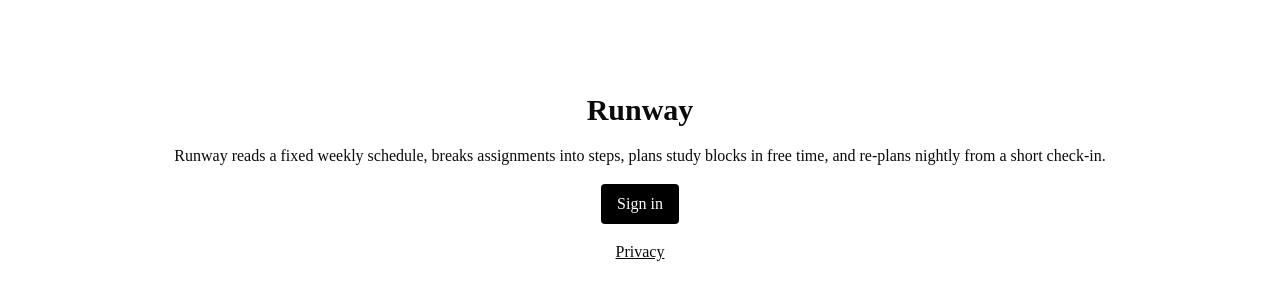
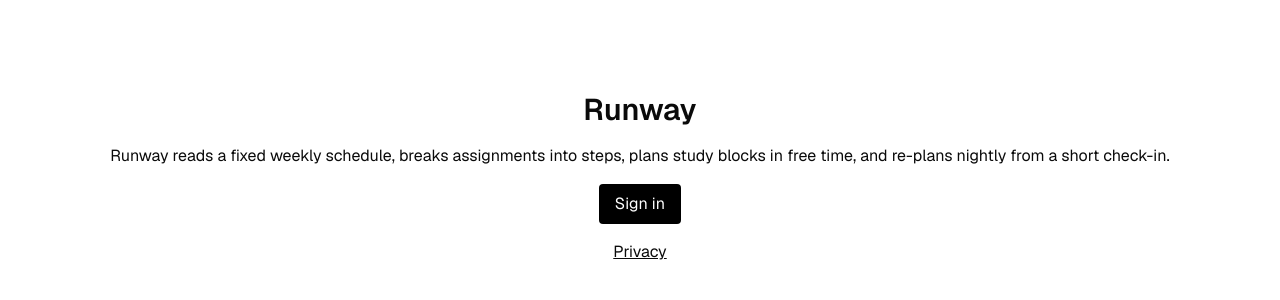
Before and after one commit to Muffi7869/runway, a Next.js app: page / in a window 1280 px wide. Shown: the part 222-522 px from the top of the page. Built offline with nearby package versions, Linux system fonts and the light colour scheme; no server answers.

Commit message:
P2-FIX: global font variable

```diff
--- a/reports/phase-2.md
+++ b/reports/phase-2.md
@@ -179,7 +179,6 @@
 
 - Working-location, out-of-office, and focus-time behavior cannot be tested with a personal Gmail account. Their skip-or-keep behavior is covered by unit tests only.
 - A simultaneous first-time find-or-create race can create an additional Runway calendar. The database winner is deterministic, extras are reported, and the app deliberately never deletes calendars.
-- The site-wide sans-font CSS variable is self-referential, so browsers can fall back to a serif font. The Week-grid repair intentionally did not change global styling.
 - npm reports 9 high-severity development-tooling findings and 0 runtime findings. The available fixes require breaking forced changes and were not applied.
 - No Phase 2 calendar event is editable or clickable; this is intentional because fixed commitments are read-only.
 
@@ -232,4 +231,4 @@
 
 ## 11. Questions
 
-1. The global font variable in the base styles is self-referential, so the browser falls back to a serif font on every page. The Week-grid fix intentionally did not touch global styling. Should this be corrected in a small separate maintenance task?
+None.
--- a/src/app/globals.css
+++ b/src/app/globals.css
@@ -7,7 +7,7 @@
 @theme inline {
   --color-background: var(--background);
   --color-foreground: var(--foreground);
-  --font-sans: var(--font-sans);
+  --font-sans: var(--font-geist-sans), ui-sans-serif, system-ui, sans-serif;
   --font-mono: var(--font-geist-mono);
   --font-heading: var(--font-sans);
   --color-sidebar-ring: var(--sidebar-ring);
```
Also changed, not shown: 1 other file (tests, documents, lock files or other folders).
